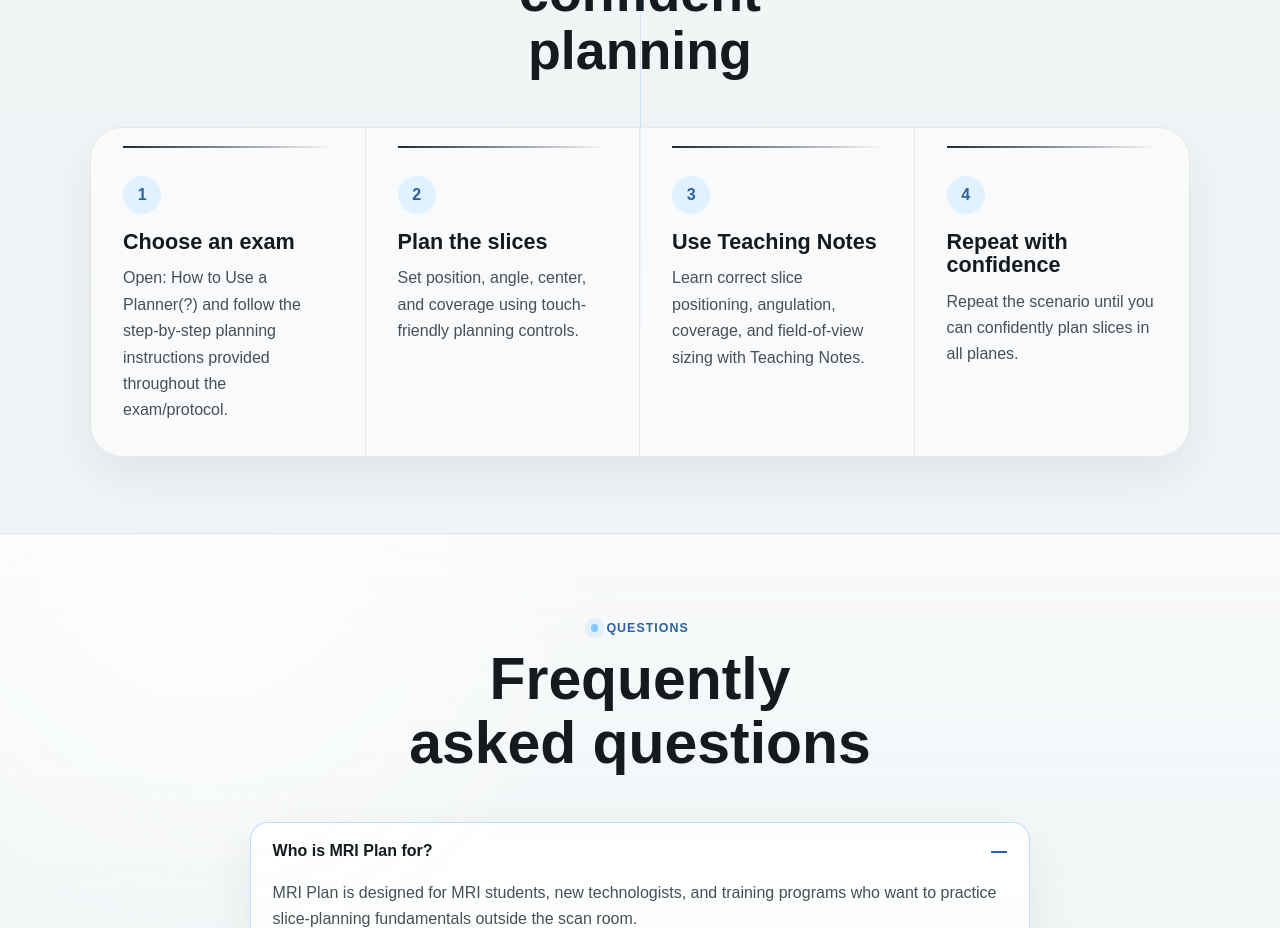
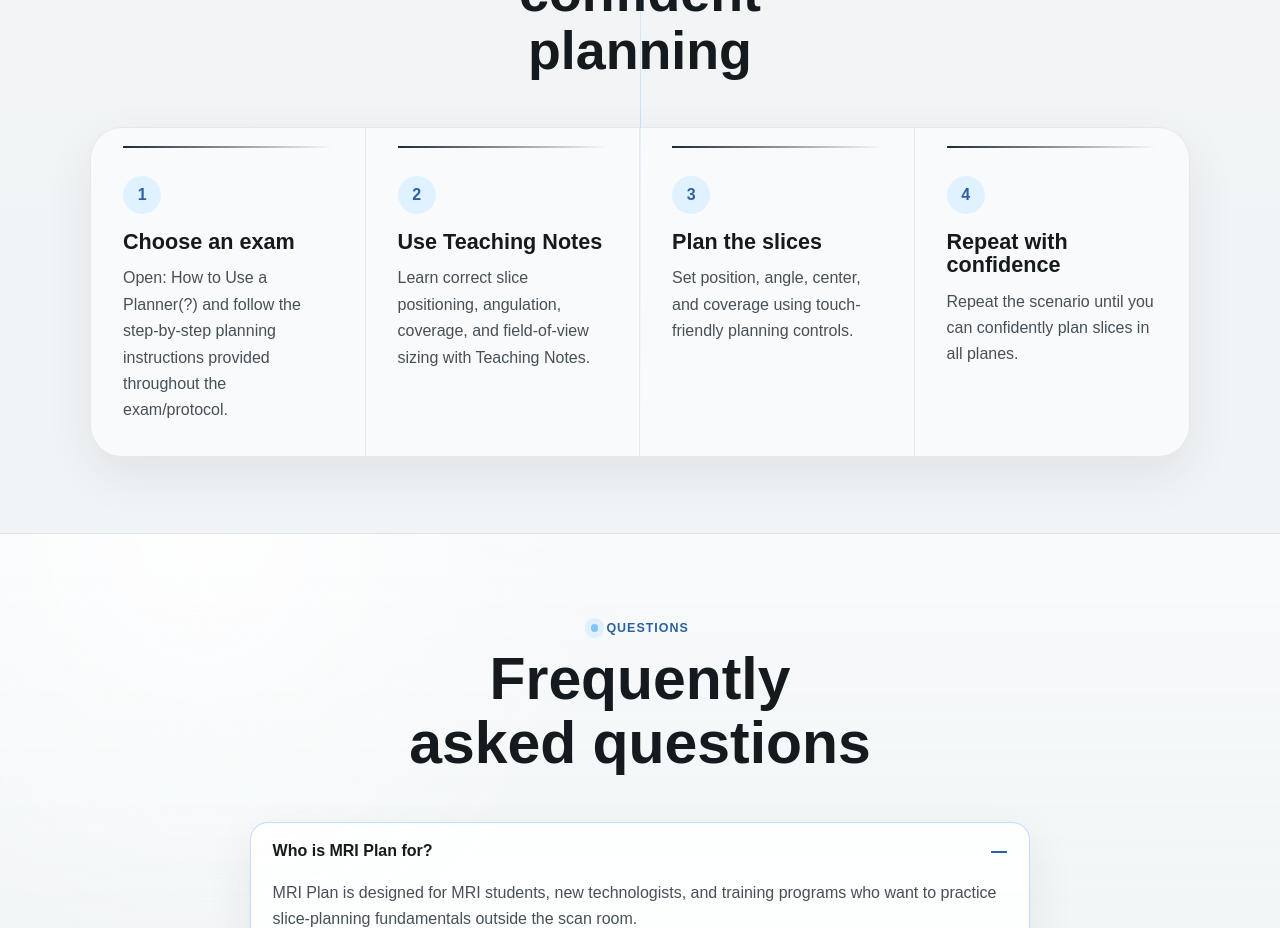
Before and after one commit to shahnoza77/mriplanapp-website, a Next.js app: page / in a window 1280 px wide. Shown: the part 4800-5728 px from the top of the page. Built offline with nearby package versions, Linux system fonts and the light colour scheme; a web font is replaced by a local one.

Commit message:
new look again

```diff
--- a/data/content.ts
+++ b/data/content.ts
@@ -91,12 +91,12 @@
     text: "Open: How to Use a Planner(?) and follow the step-by-step planning instructions provided throughout the exam/protocol.",
   },
   {
+    title: "Use Teaching Notes",
+    text: "Learn correct slice positioning, angulation, coverage, and field-of-view sizing with Teaching Notes.",
+  },
+  {
     title: "Plan the slices",
     text: "Set position, angle, center, and coverage using touch-friendly planning controls.",
-  },
-  {
-    title: "Use Teaching Notes",
-    text: "Learn correct slice positioning, angulation, coverage, and field-of-view sizing with Teaching Notes.",
   },
   {
     title: "Repeat with confidence",
```
